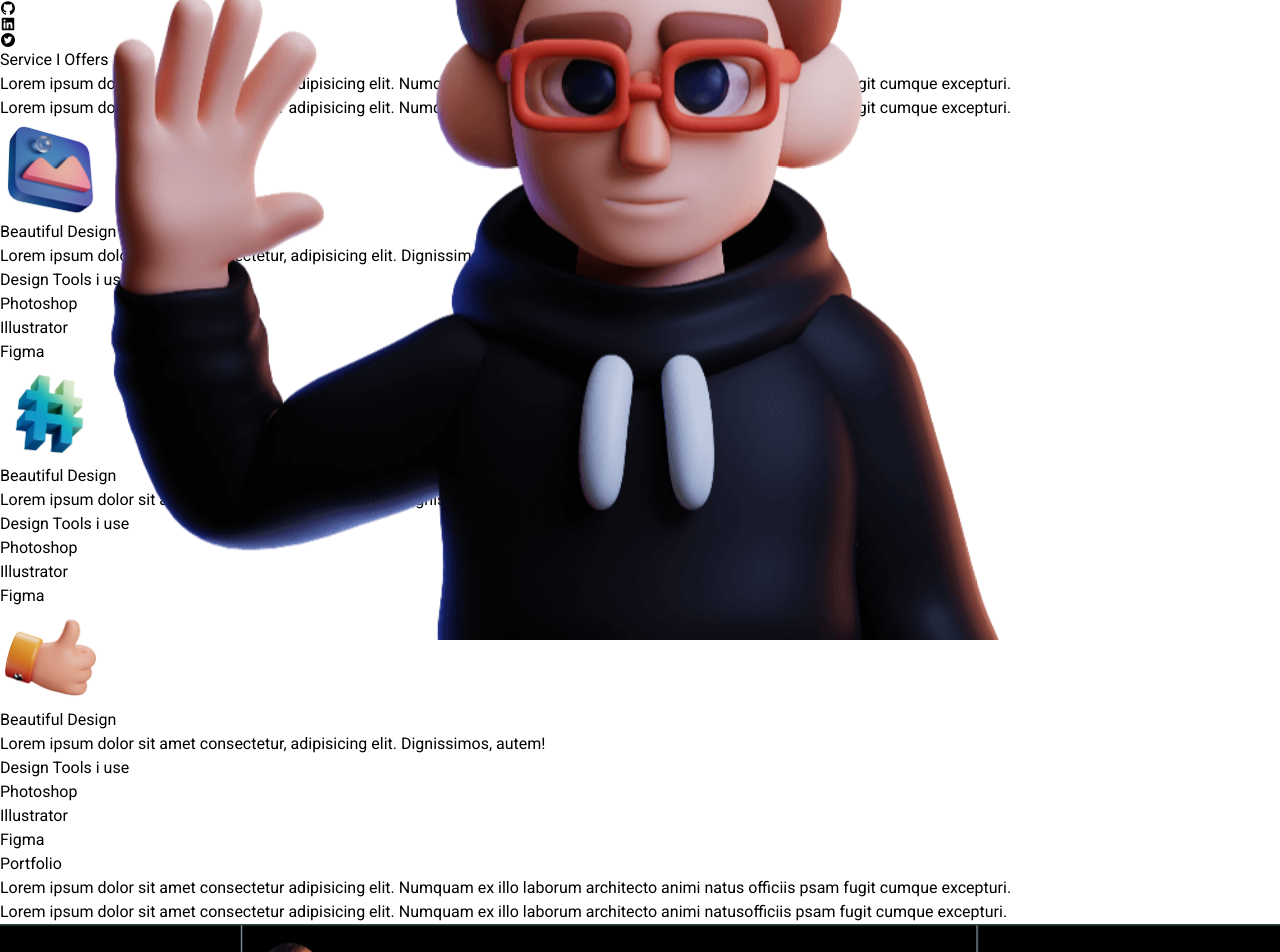
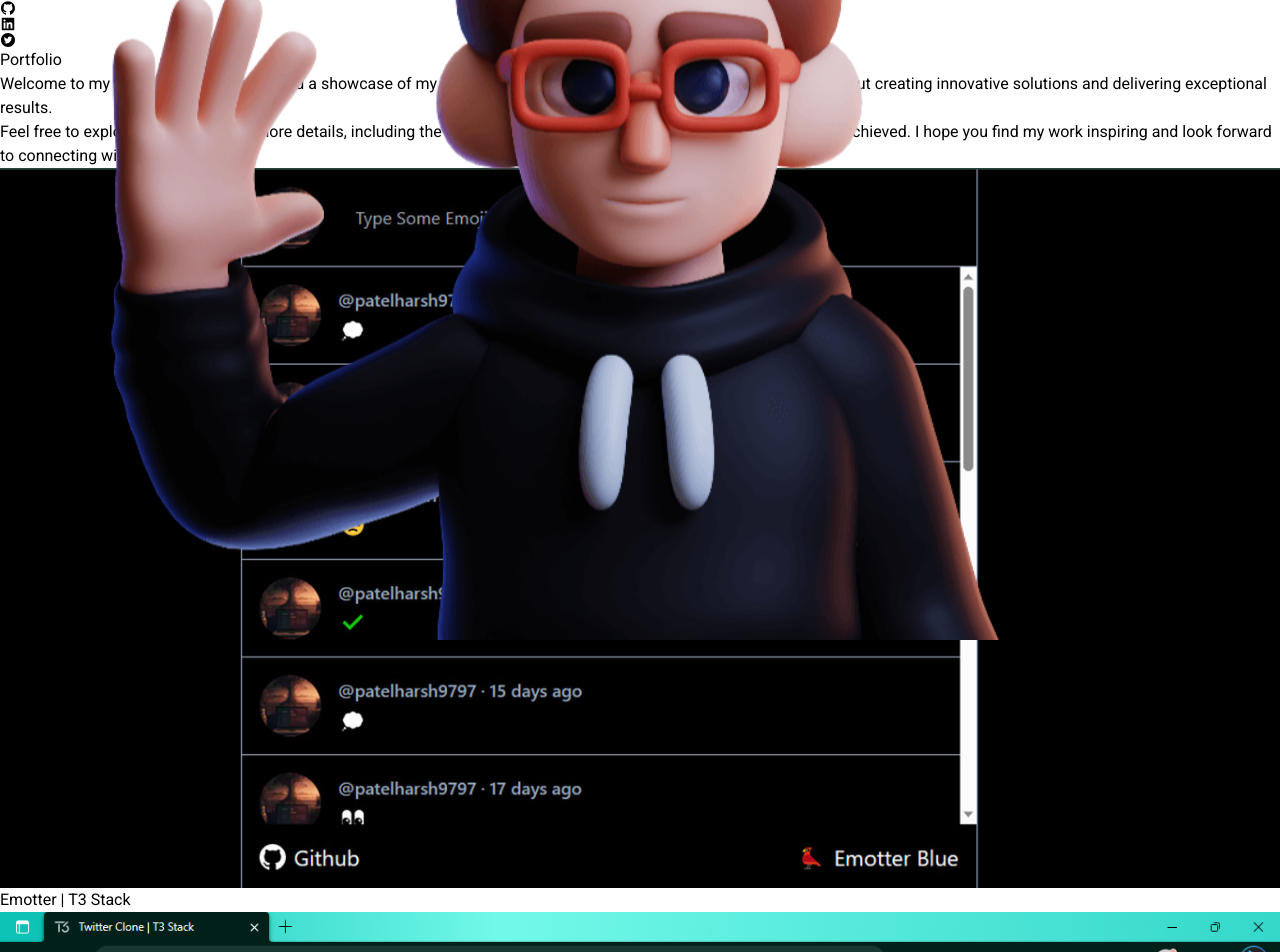
Before and after one commit to patelharsh9797/NextJS-React-Portfolio, a Next.js app: page / in a window 1280 px wide. Shown: the part 160-1112 px from the top of the page. Built offline with nearby package versions, Linux system fonts and the light colour scheme.

Commit message:
added animation to portfolio section && changed the portfolio card

```diff
--- a/app/MainContent.jsx
+++ b/app/MainContent.jsx
@@ -1,20 +1,18 @@
-import React from "react";
+// import Image from "next/image";
 
-import Image from "next/image";
+// import design from "../public/design.png";
+// import code from "../public/code.png";
+// import consulting from "../public/consulting.png";
 
-import design from "../public/design.png";
-import code from "../public/code.png";
-import consulting from "../public/consulting.png";
-
-import Portfolio from "./components/Portfolio";
 import Hero from "./components/Hero";
+import PortfolioSection from "./components/PortfolioSection";
 
 const MainContent = () => {
   return (
     <>
       <Hero />
-
-      <section className="">
+      <PortfolioSection />
+      {/* <section className="">
         <div>
           <h3 className="py-1 text-3xl font-medium dark:text-teal-400">
             Service I Offers
@@ -95,29 +93,7 @@ const MainContent = () => {
             <p className="py-1 text-slate-600 dark:text-slate-500">Figma</p>
           </div>
         </div>
-      </section>
-
-      <section className="">
-        <div>
-          <h3 className="py-1 text-3xl font-medium dark:text-teal-400">
-            Portfolio
-          </h3>
-          <p className="text-md py-2 leading-8 text-slate-600 dark:text-slate-500">
-            Lorem ipsum dolor sit amet consectetur adipisicing elit. Numquam ex
-            illo laborum architecto animi natus{" "}
-            <span className="text-teal-500">officiis</span> psam fugit cumque
-            excepturi.
-          </p>
-          <p className="text-md py-2 leading-8 text-slate-600 dark:text-slate-500">
-            Lorem ipsum dolor sit amet consectetur adipisicing elit. Numquam ex
-            illo laborum architecto animi natus
-            <span className="text-teal-500">officiis</span> psam fugit cumque
-            excepturi.
-          </p>
-        </div>
-
-        <Portfolio />
-      </section>
+      </section> */}
     </>
   );
 };
--- a/app/components/CustomTexts.jsx
+++ b/app/components/CustomTexts.jsx
@@ -1,12 +1,12 @@
 "use client";
 
 import { motion } from "framer-motion";
-import { textContainer, textVariant2 } from "../animation";
+import { textContainer, textVariant2, textVariant } from "../animation";
 
 export const HeroHeadingTyping = ({ title, textStyles }) => (
   <motion.h2
     variants={textContainer}
-    className={`py-2 text-5xl font-medium text-teal-500 md:text-6xl ${textStyles}`}
+    className={`py-2 text-5xl font-medium text-teal-600 dark:text-teal-400 md:text-6xl ${textStyles}`}
   >
     {Array.from(title).map((letter, index) => (
       <motion.span variants={textVariant2} key={index}>
@@ -29,12 +29,13 @@ export const TypingText = ({ title, textStyles }) => (
   </motion.p>
 );
 
-export const TitleText = ({ title, textStyles }) => (
+export const TitleText = ({ title, textStyles, delay }) => (
   <motion.h2
-    variants={textVariant2}
+    variants={textVariant(delay)}
     initial="hidden"
     whileInView="show"
-    className={`mt-[8px] text-[40px] font-bold text-white md:text-[64px] ${textStyles}`}
+    viewport={{ once: true, amount: 0.25 }}
+    className={`mt-[8px] font-bold ${textStyles}`}
   >
     {title}
   </motion.h2>
--- a/app/components/Portfolio.jsx
+++ b/app/components/Portfolio.jsx
@@ -1,7 +1,7 @@
 import React from "react";
 import { getAllPortFolioImg } from "../data";
-import Link from "next/link";
-import Image from "next/image";
+
+import PortfolioCard from "./PortfolioCard";
 
 const Portfolio = () => {
   const allPortfolios = getAllPortFolioImg();
@@ -10,23 +10,8 @@ const Portfolio = () => {
 
   return (
     <div className="grid gap-12 py-2 md:grid-cols-2">
-      {allPortfolios.map((data) => (
-        <div
-          key={data.id}
-          className="overflow-hidden rounded-xl shadow dark:shadow-teal-500"
-        >
-          <Link href={`/project/${data.id}`}>
-            <Image
-              alt="main image"
-              style={{ height: "100% !important" }}
-              src={data.mainImg}
-              className="rounded-xl object-cover transition-all duration-500 hover:scale-105"
-              width={100}
-              height={100}
-              layout="responsive"
-            />
-          </Link>
-        </div>
+      {allPortfolios.map((data, index) => (
+        <PortfolioCard key={data.id} data={data} index={index} />
       ))}
     </div>
   );
--- /dev/null
+++ b/app/components/PortfolioCard.jsx
@@ -0,0 +1,44 @@
+"use client";
+
+import React from "react";
+import Link from "next/link";
+import Image from "next/image";
+
+import { motion } from "framer-motion";
+import { fadeIn, zoomIn } from "../animation";
+
+const PortfolioCard = ({ data, index }) => {
+  return (
+    <motion.div
+      variants={fadeIn("right", "spring", index * 0.5, 1)}
+      initial="hidden"
+      whileInView="show"
+      viewport={{ once: true, amount: 0.25 }}
+      className="overflow-hidden rounded-xl shadow-md"
+    >
+      <Link href={`/project/${data.id}`} className="group relative">
+        <Image
+          style={{ height: "100% !important" }}
+          src={data.mainImg}
+          alt={data.title}
+          className="h-full w-full object-cover group-hover:opacity-90"
+          width={100}
+          height={100}
+          layout="responsive"
+        />
+        <div className="absolute top-[200%] z-10 flex h-full w-full  items-center justify-center bg-[rgba(0,0,0,0.75)] group-hover:inset-0">
+          <motion.span
+            variants={zoomIn()}
+            initial="hidden"
+            whileInView="show"
+            className="rounded-md bg-teal-500 px-4 py-2 font-semibold text-black sm:text-xl"
+          >
+            {data.title}
+          </motion.span>
+        </div>
+      </Link>
+    </motion.div>
+  );
+};
+
+export default PortfolioCard;
--- /dev/null
+++ b/app/components/PortfolioSection.jsx
@@ -0,0 +1,54 @@
+"use client";
+
+import Portfolio from "./Portfolio";
+
+import { motion } from "framer-motion";
+
+import { staggerContainer, fadeIn, textVariant } from "../animation";
+import { TitleText } from "./CustomTexts";
+
+const PortfolioSection = () => {
+  return (
+    <section className="py-4">
+      <motion.div
+        variants={staggerContainer}
+        viewport={{ once: true, amount: 0.25 }}
+        className="pb-4 text-center sm:px-32"
+      >
+        <TitleText
+          title={<>Portfolio</>}
+          textStyles="text-3xl font-medium text-teal-600 dark:text-teal-400 text-center"
+          delay={0.5}
+        />
+        <motion.p
+          variants={textVariant(1.2)}
+          initial="hidden"
+          whileInView="show"
+          viewport={{ once: true }}
+          className="py-2 text-lg font-semibold leading-8 text-slate-500"
+        >
+          Welcome to my portfolio! Here you will find a showcase of my latest
+          projects and accomplishments. I am passionate about creating
+          innovative <span className="text-teal-500">solutions</span> and
+          delivering exceptional results.
+        </motion.p>
+        <motion.p
+          variants={textVariant(1.3)}
+          initial="hidden"
+          whileInView="show"
+          viewport={{ once: true }}
+          className="py-2 text-lg font-semibold leading-8 text-slate-500"
+        >
+          Feel free to explore each project for more details, including the
+          technologies used, challenges faced, and the outcomes achieved. I hope
+          you find my work inspiring and look forward to connecting with you
+          soon.
+        </motion.p>
+      </motion.div>
+
+      <Portfolio />
+    </section>
+  );
+};
+
+export default PortfolioSection;
--- a/app/data.js
+++ b/app/data.js
@@ -116,13 +116,13 @@ const socialLinks = [
 ];
 
 // TODO all the api kind of functions
-
 export const getAllSocials = () => socialLinks;
 
 export const getAllPortFolioImg = () =>
   mainData.map((data) => ({
     id: data.id,
     mainImg: data.mainImg,
+    title: data.projectTitle,
   }));
 
 export const getAllPortFolioIDStatic = () =>
```
